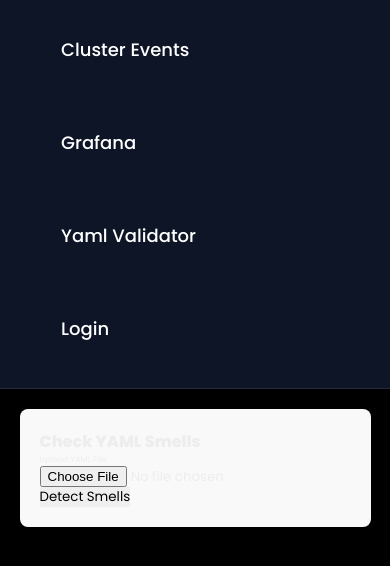
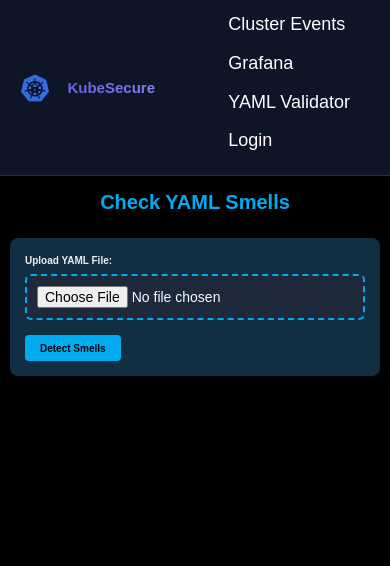
Before and after one commit to muhammadhani18/KubeSecure, a FastAPI app: page /yaml-validate in a window 390 px wide. Shown: the top 566 px of the page. Run offline with FastAPI, Linux system fonts and the light colour scheme.

Commit message:
Yaml Validator page modified: Make it beautiful

```diff
--- /dev/null
+++ b/Website/app/static/css/Smells.css
@@ -0,0 +1,198 @@
+* {
+    margin: 0;
+    padding: 0;
+    box-sizing: border-box;
+    text-decoration: none;
+    border: none;
+    outline: none;
+    scroll-behavior: smooth;
+    font-family: 'Poppins', sans-serif;
+}
+
+:root {
+    --bg-color: black;
+    --second-bg-color: #112e42;
+    --text-color: #ededed;
+    --main-color: #00abf0;
+    --primary-color: #4f46e5;
+    --secondary-color: #818cf8;
+    --accent-color: #6366f1;
+    --background-dark: #0f172a;
+    --background-light: #1e293b;
+    --text-primary: #f8fafc;
+    --text-secondary: #cbd5e1;
+    --success-color: #22c55e;
+    --warning-color: #eab308;
+    --error-color: #ef4444;
+    --gradient-primary: linear-gradient(135deg, #4f46e5 0%, #818cf8 100%);
+    --shadow-sm: 0 2px 4px rgba(0, 0, 0, 0.1);
+    --shadow-md: 0 4px 6px rgba(0, 0, 0, 0.1);
+    --shadow-lg: 0 10px 15px rgba(0, 0, 0, 0.1);
+}
+
+html {
+    font-size: 62.5%;
+    overflow-x: hidden;
+}
+
+body {
+    font-family: 'Poppins', sans-serif;
+    line-height: 1.6;
+    color: var(--text-color);
+    background-color: var(--bg-color);
+}
+
+.container {
+    max-width: 800px;
+    margin: 0 auto;
+    padding: 2rem;
+}
+
+h1 {
+    font-size: 2.5rem;
+    color: var(--main-color);
+    margin-bottom: 2rem;
+    text-align: center;
+}
+
+.yaml-form {
+    background-color: var(--second-bg-color);
+    padding: 2rem;
+    border-radius: 8px;
+    box-shadow: var(--shadow-md);
+}
+
+.form-group {
+    margin-bottom: 1.5rem;
+}
+
+label {
+    display: block;
+    margin-bottom: 0.5rem;
+    font-weight: 600;
+}
+
+input[type="file"] {
+    display: block;
+    width: 100%;
+    padding: 0.5rem;
+    border: 2px solid var(--main-color);
+    border-radius: 4px;
+    font-size: 1rem;
+    background-color: var(--bg-color);
+    color: var(--text-color);
+}
+
+.btn {
+    display: inline-block;
+    padding: 0.75rem 1.5rem;
+    font-size: 1rem;
+    font-weight: 600;
+    text-align: center;
+    text-decoration: none;
+    border-radius: 4px;
+    transition: background-color 0.3s ease;
+    cursor: pointer;
+}
+
+.btn-primary {
+    background-color: var(--main-color);
+    color: var(--bg-color);
+    border: none;
+}
+
+.btn-primary:hover {
+    background-color: var(--accent-color);
+}
+
+.response {
+    margin-top: 2rem;
+    padding: 1rem;
+    background-color: var(--second-bg-color);
+    border-radius: 4px;
+    box-shadow: var(--shadow-sm);
+}
+
+.response pre {
+    white-space: pre-wrap;
+    word-wrap: break-word;
+}
+
+.error {
+    color: var(--error-color);
+    font-weight: 600;
+}
+
+
+        /* Custom table styling */
+        .response-table {
+            width: 100%;
+            border-collapse: collapse;
+            margin-top: 2rem;
+            background-color: var(--background-light);
+            box-shadow: var(--shadow-md);
+            border-radius: 4px;
+            overflow: hidden;
+        }
+
+        .response-table th, .response-table td {
+            padding: 1rem;
+            text-align: left;
+        }
+
+        .response-table th {
+            background-color: var(--warning-color);
+            color: var(--text-primary);
+            font-weight: 700;
+            text-transform: uppercase;
+        }
+
+        .response-table tr:nth-child(even) {
+            background-color: var(--background-dark);
+        }
+
+        .response-table tr:nth-child(odd) {
+            background-color: var(--second-bg-color);
+        }
+
+        .response-table td {
+            color: var(--text-secondary);
+        }
+
+        .response-table td.warning {
+            color: var(--error-color);
+            font-weight: bold;
+        }
+
+        /* Enhanced input styling */
+        input[type="file"] {
+            display: block;
+            width: 100%;
+            padding: 1rem;
+            font-size: 1.4rem;
+            color: var(--text-primary);
+            background-color: var(--background-light);
+            border: 2px dashed var(--main-color);
+            border-radius: 6px;
+            transition: all 0.3s ease-in-out;
+            cursor: pointer;
+        }
+
+        input[type="file"]:hover {
+            border-color: var(--accent-color);
+            background-color: var(--second-bg-color);
+        }
+
+@media (max-width: 768px) {
+    .container {
+        padding: 1rem;
+    }
+
+    h1 {
+        font-size: 2rem;
+    }
+
+    .yaml-form {
+        padding: 1.5rem;
+    }
+}
--- a/Website/app/templates/checkSmell.html
+++ b/Website/app/templates/checkSmell.html
@@ -4,30 +4,31 @@
     <meta charset="UTF-8">
     <meta name="viewport" content="width=device-width, initial-scale=1.0">
     <title>Check YAML Smells</title>
-    <link rel="stylesheet" href="/static/css/Style.css">
+    <link rel="stylesheet" href="/static/css/Smells.css">
     <link rel="stylesheet" href="/static/css/navbar.css">
+
 </head>
 <body>
     <div class="navbar">
         <a href="/home" class="brand">
-            <img src="/static/Images/Logo.png" alt="Logo"> <!-- Path to your logo image -->
+            <img src="/static/Images/Logo.png" alt="Logo">
             KubeSecure
         </a>
         <ul>
             <li><a href="/table">Cluster Events</a></li>
             <li><a href="http://localhost:8080" target="_blank">Grafana</a></li>
-            <li><a href="yaml-validate" target="_blank">Yaml Validator</a></li>
+            <li><a href="yaml-validate" target="_blank">YAML Validator</a></li>
             <li><a href="/">Login</a></li>
         </ul>
     </div>
     <div class="container">
         <h1>Check YAML Smells</h1>
-        <form id="yamlForm">
+        <form id="yamlForm" class="yaml-form">
             <div class="form-group">
                 <label for="yamlFile">Upload YAML File:</label>
                 <input type="file" id="yamlFile" name="yamlFile" accept=".yaml,.yml" required>
             </div>
-            <button type="submit">Detect Smells</button>
+            <button type="submit" class="btn btn-primary">Detect Smells</button>
         </form>
         <div id="response" class="response" style="display: none;"></div>
     </div>
@@ -60,12 +61,65 @@
 
                 const data = await response.json();
                 responseDiv.style.display = 'block';
-                responseDiv.innerHTML = `<pre>${JSON.stringify(data, null, 2)}</pre>`;
+
+                // Check if smells are detected and render a table
+                if (data && Array.isArray(data.smells) && data.smells.length > 0) {
+                    let tableHTML = `
+                        <table class="response-table">
+                            <thead>
+                                <tr>
+                                    <th>#</th>
+                                    <th>Type</th>
+                                    <th>Description</th>
+                                </tr>
+                            </thead>
+                            <tbody>
+                    `;
+
+                    data.smells.forEach((smell, index) => {
+                        const parsedSmell = parseSmell(smell); // Parse the smell into components
+                        tableHTML += `
+                            <tr>
+                                <td>${index + 1}</td>
+                                <td class="warning">${parsedSmell.type}</td>
+                                <td>${parsedSmell.description}</td>
+                            </tr>
+                        `;
+                    });
+
+                    tableHTML += `
+                            </tbody>
+                        </table>
+                    `;
+
+                    responseDiv.innerHTML = tableHTML;
+                } else {
+                    responseDiv.innerHTML = '<p>No smells detected in the YAML file.</p>';
+                }
             } catch (error) {
                 responseDiv.style.display = 'block';
                 responseDiv.innerHTML = `<p class="error">${error.message}</p>`;
             }
         });
+
+        /**
+         * Parses a smell string into its components.
+         * @param {string} smell - The smell string from the response.
+         * @returns {object} - An object containing type, resource, namespace, and description.
+         */
+        function parseSmell(smell) {
+            const typeMatch = smell.match(/^\[(.*?)\]/);
+            const resourceMatch = smell.match(/(Pod\/[^\s]+)/);
+            const namespaceMatch = smell.match(/namespace ([^\s]+)/);
+            const description = smell.replace(/^\[.*?\]\s/, ''); // Remove the type at the start
+
+            return {
+                type: typeMatch ? typeMatch[1] : 'Unknown',
+                resource: resourceMatch ? resourceMatch[1] : 'Unknown',
+                namespace: namespaceMatch ? namespaceMatch[1] : 'Unknown',
+                description: description
+            };
+        }
     </script>
 </body>
 </html>
```
